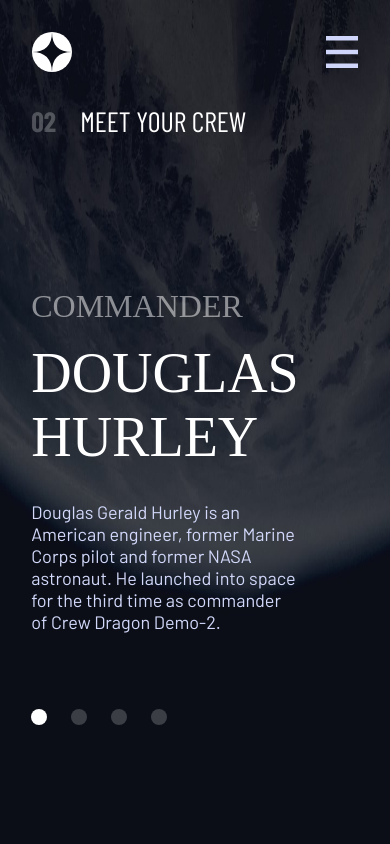
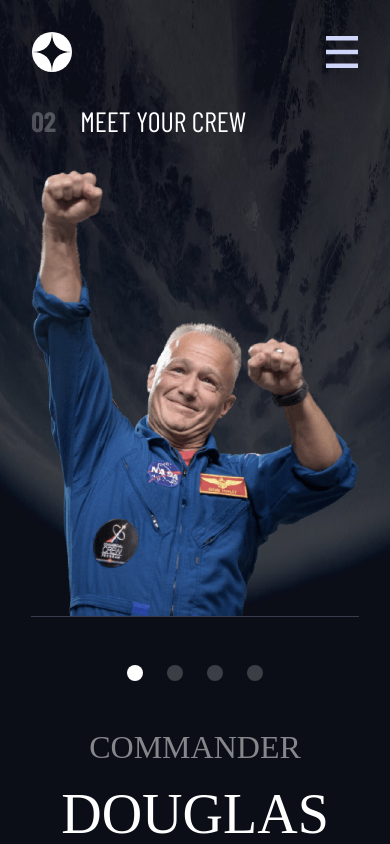
Before and after one commit to andersonszdc/Space-tourism, a Next.js app: page /crew/1 in a window 390 px wide. Shown: the top 844 px of the page. Built offline with nearby package versions, Linux system fonts and the light colour scheme; a web font is replaced by a local one.

Commit message:
responsive crew page

```diff
--- a/src/styles/crew.ts
+++ b/src/styles/crew.ts
@@ -70,6 +70,7 @@ export const Container = styled.main`
   }
 
   .image {
+    display: flex;
     grid-area: image;
     margin-top: auto;
   }
@@ -88,4 +89,61 @@ export const Container = styled.main`
     right: 0;
     z-index: -1;
   }
+
+  @media (max-width: 1000px) {
+    grid-template:
+      "title" auto
+      "role" auto
+      "name" auto
+      "description" auto
+      "slider" auto
+      "image" auto
+      / auto;
+
+    .role {
+      margin-top: 90px;
+    }
+
+    .role,
+    .name,
+    .description {
+      text-align: center;
+    }
+
+    .slider {
+      justify-content: center;
+      margin: 48px 0;
+    }
+
+    .image {
+      margin: 0 auto;
+    }
+  }
+
+  @media (max-width: 500px) {
+    grid-template:
+      "title" auto
+      "image" auto
+      "slider" auto
+      "role" auto
+      "name" auto
+      "description" auto
+      / auto;
+
+      .title {
+        margin-bottom: 32px;
+      }
+
+      .role {
+        margin-top: 0;
+      }
+
+      .image {
+        border-bottom: 1px solid #383B4B;
+      }
+
+      .description {
+        padding-bottom: 90px;
+      }
+  }
 `;
```
